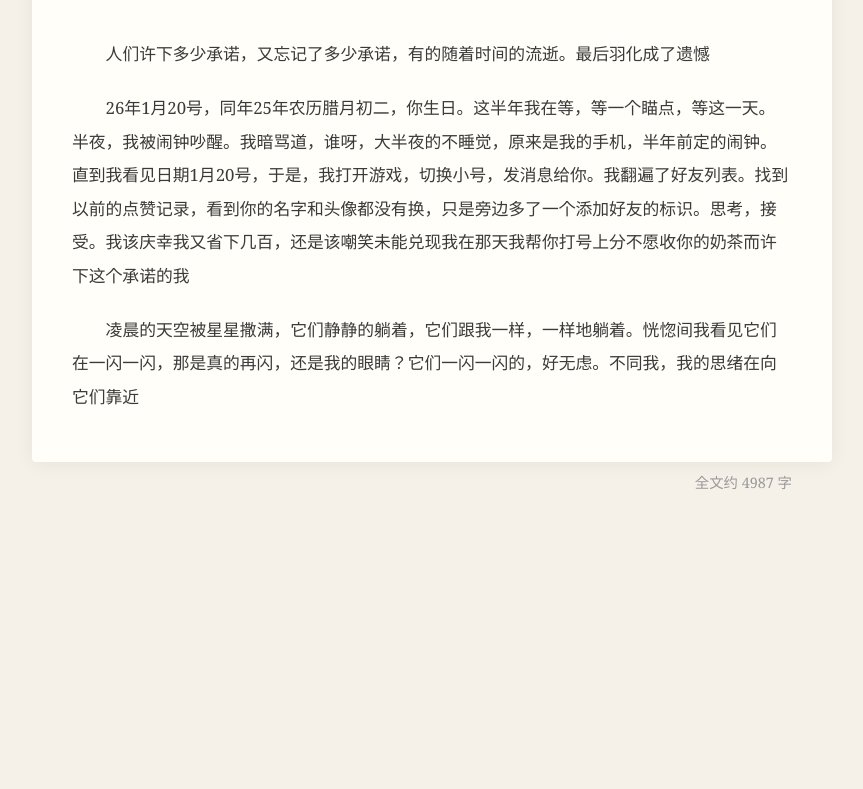
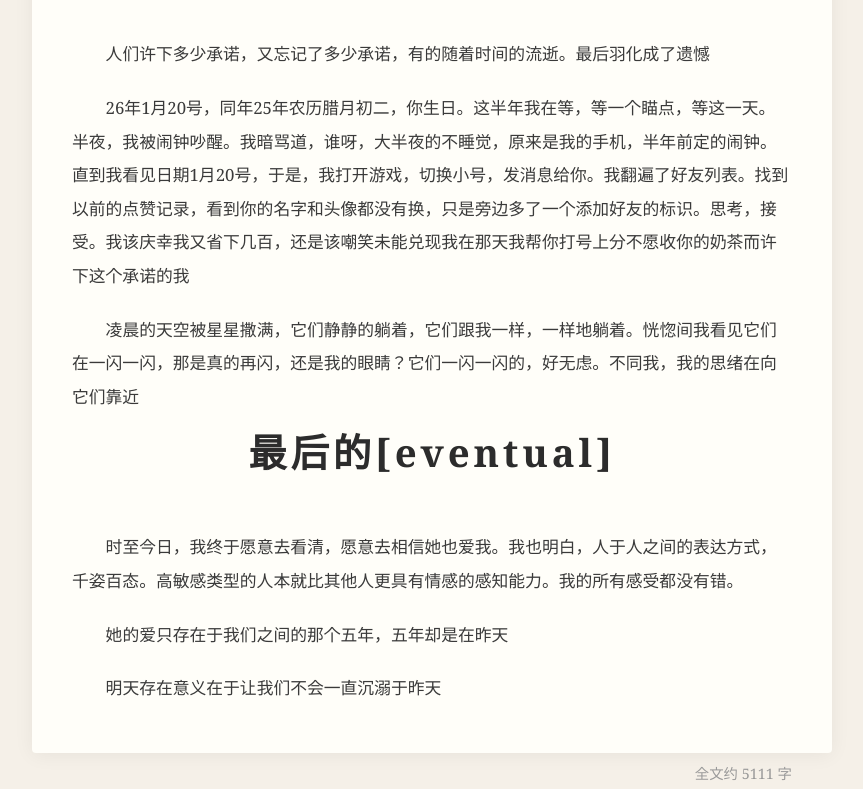
Before and after one commit to maomao-kfc/prose-works, a plain HTML site: page index.html in a window 1280 px wide. Shown: the part 5903-6692 px from the top of the page, without its empty margins (208-1071 px from the left). Before the commit the page ends 6401 px from the top, so only its background shows below. Drawn offline with Linux system fonts and the light colour scheme.

Commit message:
eventual

```diff
--- a/index.html
+++ b/index.html
@@ -78,6 +78,12 @@
 				<p>人们许下多少承诺，又忘记了多少承诺，有的随着时间的流逝。最后羽化成了遗憾</p>
 				<p>26年1月20号，同年25年农历腊月初二，你生日。这半年我在等，等一个瞄点，等这一天。半夜，我被闹钟吵醒。我暗骂道，谁呀，大半夜的不睡觉，原来是我的手机，半年前定的闹钟。直到我看见日期1月20号，于是，我打开游戏，切换小号，发消息给你。我翻遍了好友列表。找到以前的点赞记录，看到你的名字和头像都没有换，只是旁边多了一个添加好友的标识。思考，接受。我该庆幸我又省下几百，还是该嘲笑未能兑现我在那天我帮你打号上分不愿收你的奶茶而许下这个承诺的我</p>
 				<p>凌晨的天空被星星撒满，它们静静的躺着，它们跟我一样，一样地躺着。恍惚间我看见它们在一闪一闪，那是真的再闪，还是我的眼睛？它们一闪一闪的，好无虑。不同我，我的思绪在向它们靠近</p>
+			</div>
+			<div class="eventual">
+				<h1>最后的[eventual]</h1>
+				<p>时至今日，我终于愿意去看清，愿意去相信她也爱我。我也明白，人于人之间的表达方式，千姿百态。高敏感类型的人本就比其他人更具有情感的感知能力。我的所有感受都没有错。</p>
+				<p>她的爱只存在于我们之间的那个五年，五年却是在昨天</p>
+				<p>明天存在意义在于让我们不会一直沉溺于昨天</p>
 			</div>
 			<!-- <p>喜欢有很多，看你好好生活，也是一种</p> -->
 			<!-- 字数统计展示行 -->
```
